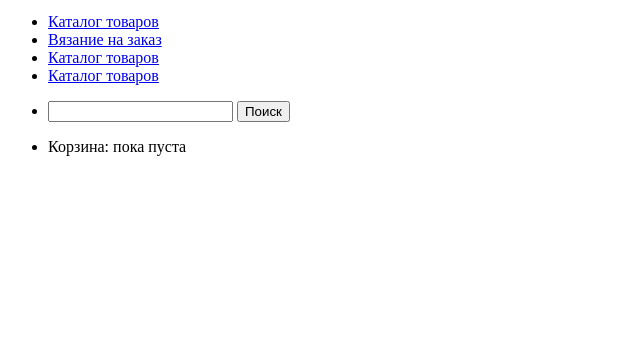
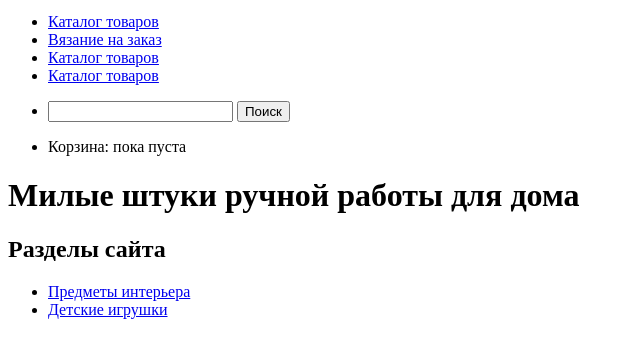
Before and after one commit to Sotnikov-Denis/99369-mishka, a website: page index.html in a window 1280 px wide. Shown: the part 136-494 px from the top of the page, without its empty margins (0-640 px from the left). Drawn offline with Linux system fonts and the light colour scheme.

Commit message:
Размечает секцию разделов сайта

```diff
--- a/index.html
+++ b/index.html
@@ -5,6 +5,7 @@
   <meta charset="utf-8">
   <title>HTML Academy: Мишка</title>
 </head>
+
 <body>
   <header class="page-header">
     <div class="page-header__logo">
@@ -43,6 +44,36 @@
       </ul>
     </nav>
   </header>
+  <main class="page-main">
+    <div class="intro">
+      <h1 class="intro__title">
+        Милые штуки ручной работы для дома
+      </h1>
+    </div>
+    <section class="site-sections">
+      <header class="site-sections">
+        <h2 class="visually-hidden">
+          Разделы сайта
+        </h2>
+        <ul class="site-sections__list">
+          <li class="site-sections__item">
+            <a href="#" class="site-sections__link">
+              <span class="site-sections__title">
+                Предметы интерьера
+              </span>
+            </a>
+          </li>
+          <li class="site-sections__item">
+            <a href="#" class="site-sections__link">
+              <span class="site-sections__title">
+                Детские игрушки
+              </span>
+            </a>
+          </li>
+        </ul>
+      </header>
+    </section>
+  </main>
 </body>
 
 </html>
```
